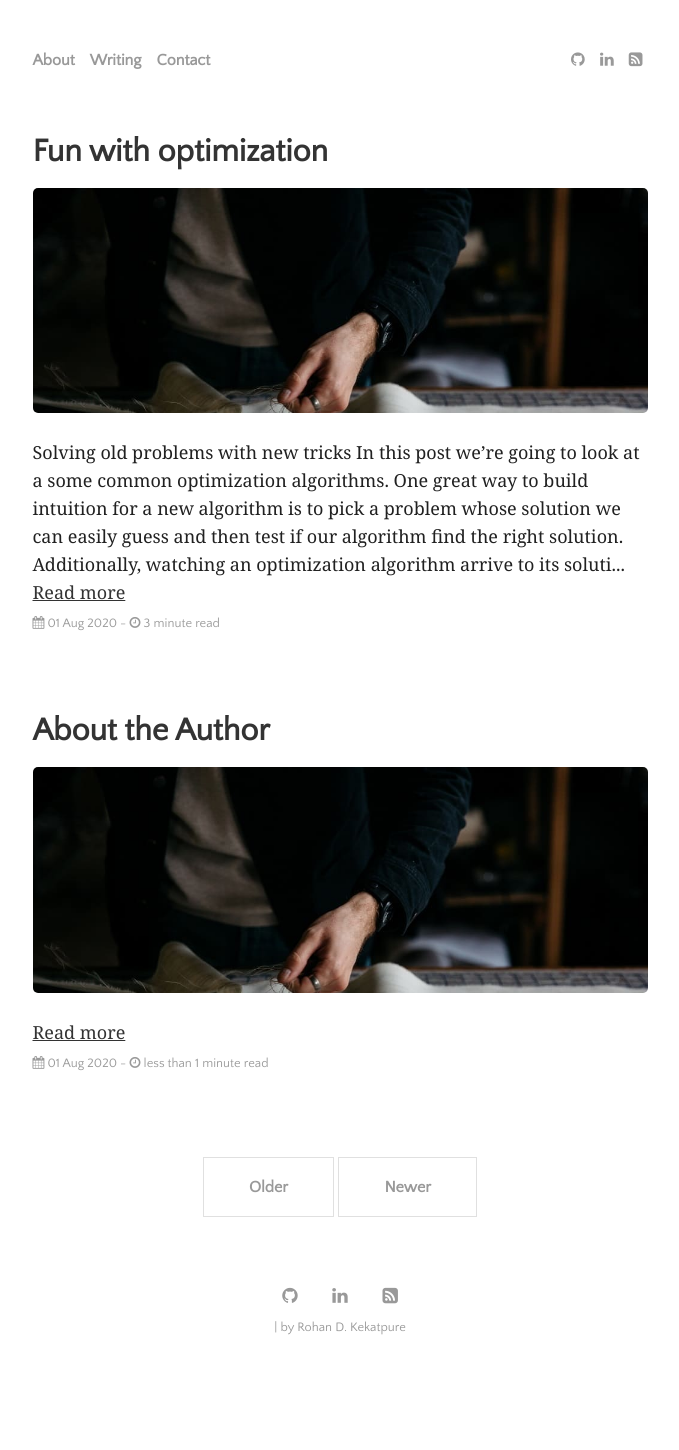
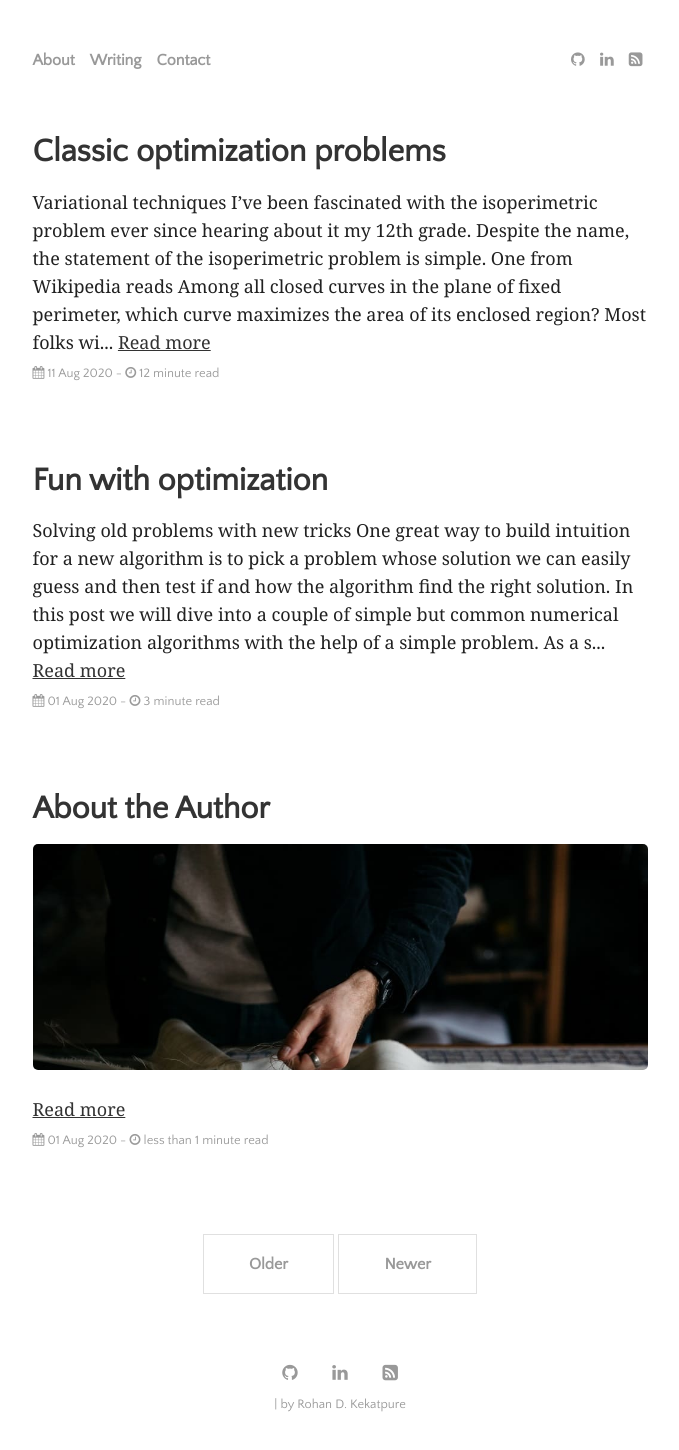
Before and after one commit to rohan-kekatpure/rohan-kekatpure.github.io, a Jekyll site: the page built from index.html, in a window 1280 px wide. Shown: the whole page, without its empty margins (300-979 px from the left). Built offline with Jekyll 4.4.1, drawn with Linux system fonts in a browser that asks for light colours; the list of posts is cut into pages by our own code; before the commit the page ends 1373 px from its top, so only the background shows below that; part of the change alters nothing that is shown.

Commit message:
calculus of variations -- initial draft

```diff
--- a/_posts/2020-08-01-fun-with-optimization.md
+++ b/_posts/2020-08-01-fun-with-optimization.md
@@ -4,13 +4,14 @@ title: "Fun with optimization"
 author: "Rohan"
 categories: journal
 tags: [documentation,sample]
-image: cutting.jpg
+image:
 ---
 ### Solving old problems with new tricks
 
-In this post we're going to look at a some common optimization algorithms. One great way to build intuition for a new
-algorithm is to pick a problem whose solution we can easily guess and then test if our algorithm find the right
-solution. Additionally, watching an optimization algorithm arrive to its solution makes for a satisfying visualization.
+One great way to build intuition for a new algorithm is to pick a problem whose solution we can easily guess and then
+test if and how the algorithm find the right solution. In this post we will dive into a couple of simple but common
+numerical optimization algorithms with the help of a simple problem. As a side benefit, we get to watch some
+satisfying visualizations of an optimization algorithm arrive to its solution.
 
 There is a large pool of problems to choose from for testing a optimization algorithms. This is because mathematical
 optimization is an old field and also because optimization problems are all around us. Various natural entities are
--- /dev/null
+++ b/_posts/2020-08-11-calculus-of-variations.md
@@ -0,0 +1,403 @@
+---
+layout: post
+title: "Classic optimization problems"
+author: "Rohan"
+categories: journal
+tags: [documentation,sample]
+image:
+---
+### Variational techniques
+
+I've been fascinated with the isoperimetric problem ever since hearing about it my 12th grade. Despite the name, the
+statement of the isoperimetric problem is simple. One from [Wikipedia](https://en
+.wikipedia.org/wiki/Isoperimetric_inequality#The_isoperimetric_problem_in_the_plane){:target="_blank"} reads
+
+>Among all closed curves in the plane of fixed perimeter, which curve maximizes the area of its enclosed region?
+
+Most folks will intuitively and correctly think that the answer is a circle.
+
+There are many problems of this flavor. We include a few more examples below.
+
+1. [Fermat's principle](https://en.wikipedia.org/wiki/Fermat%27s_principle)
+    path taken by a ray between two given points is the path that can be traversed in the least time
+
+2. Path of shortest distance connecting a two points is a straight line
+
+3. Among all probability distributions of known mean and variance, the normal distributions has the least entropy
+
+In addition to being fun mathematical problems, these minimization principles play a crucial role in Physics. Expressing
+laws of Physics as minimization principles leads to a uniform treatment of many different areas and has potential to
+provide new insights. Classical mechanics can be reformulated as Lagrangian mechanics based on a suitable
+minization principle. Field equations of gravitation can be derived from a minimization principle. The pattern is to
+identify a suitable quantity whose minimization leads to a desired physical law.
+
+Minimization principles also play an important role computationally. If a suitable minimization principle is known
+for a problem, it can open up ways to compute solutions to otherwise difficult-to-handle problems. Such
+techniques are known as variational techniques. Calculation of orbitals of Helium molecule are a fine example of
+application of variational techniques.
+
+Hopefully the above examples have provided a (admittedly vague) sense of why the calculus of variations (COV) and the
+variational techniques what it begets are important. In addition to being important, the solution to variational
+and optimization problems have a certain magic about them **explain why**
+
+### First principles solution of elementary variational problems
+
+In the remainder of this post, we will solve two classic variational problems in closed form from first principles. The
+two problems of choice are the isoperimetric problem and the minimum entropy problem. The presentation below is part of
+standard treatment of this subject. Yet going over it in our own way is beneficial for internalizing the subject.
+
+#### Standard form of calculus of variations problems
+
+The standard minimization problems is to find the _point_ $x_0$ which minimizes a given scalar function $f(x)$. The
+input variable $x$ can be scalar or a vector, but the function value must be scalar. The way to solve this problem in
+standard calculus is to solve the equation $f'(x) = 0$ for $x$.
+
+The minimization problem in calculus of variations is to find the _function_ $f(x)$ which minimizes a scalar
+_functional_ $J[f]$. A functional is a function of functions. A standard function $f$ takes an input $x$ and outputs
+a number. A functional, on the other hand, takes an entire function $f$ and outputs a single number.
+
+A functional may seem like a new concept, but it is not. Any subroutine which calculates the mean, median, variance, or
+area, of an input function between two values is a functional. We have all seen examples of such subroutines in
+scientific libraries. For calculus of variations, we just abstract the concept for a mathematical treatment. We can
+write the action of a functional $J$ on a function $f$ as
+
+$$
+\begin{equation*}
+J[f] = \text{a scalar value}
+\end{equation*}
+$$
+
+Finding an $f(x)$ that minimizes $J[f(x)]$ is a harder problem than finding an $x$ that minimizes $f(x)$. For
+a calculus of variations problem, therefore we cannot write a general recipe like solve $f'(x) = 0$. We have to
+proceed by identifying special cases. The most common special case is one where $J$ depends on the _integral_ of a
+function $L()$ which is itself a function only of $x$, $y =f(x)$ and $y'= f'(x)$. That is
+
+$$
+\begin{equation*}
+J[f] = \int L(x, y, y')dx
+\end{equation*}
+$$
+
+This may seem like a hopelessly specific case whose analysis will not be worth the effort. But it turns out that a
+variety of practically useful optimization problems can be expressed in the above form or its minor variations.
+Both isoperimetric problem as well as a max entropy problem (and many others) are of the above form. An important
+point to note is that the function $L$ can encore our optimization objective as well as the constraints. This point
+will become clear when we look at the examples.
+
+### Recipe for solving standard COV problem
+
+Once the optimization problem is expressed in the above form, the recipe for solving it to form a differential equation
+for $y = f(x)$ and solve that differential equation. The differential equation for $y$ is obtained from the standard
+form via the famous [Euler-Lagrange equations](https://en.wikipedia.org/wiki/Euler%E2%80%93Lagrange_equation):
+
+$$
+\begin{equation}
+\label{eq:el}
+ \boxed{\frac{\partial L}{\partial y} = \frac{d}{dx}\frac{\partial L}{\partial y'}}
+\end{equation}
+$$
+
+In computing the derivatives of $L$, we treat $y$ and $y'$ as independent variables. That is, when computing
+$\partial L/\partial y$ we do not worry about derivative of $y'$ with respect to $y$. Similarly when computing
+$\partial L/\partial y'$ we do not worry about derivative of $y$ with respect to $y'$. Equation \eqref{eq:el} yields
+a differential in terms of $x$, $y$ and $y'$ whose solution gives us a $y(x)$.
+
+To add constraints, we use a the method of [Lagrange multipliers](https://en.wikipedia org/wiki/Lagrange_multiplier).
+This method modifies the $L(x, y, y')$ function using the constraints and allows us to still use the Euler-Lagrange
+equations. Once again, the method of Lagrange multipliers will become clear when we work with examples.
+
+### Isoperimetric problem
+
+To solve the isoperimetric problem we're given a loop of an inelastic wire of perimeter $S$ and asked for a shape
+$y = f(x)$ that will maximize the area $A$ of the shape. To be able to use the Euler-Lagrange equation, we need to
+derive the $L$ function for the problem. There are standard formulas for the area and perimeter of any curve.
+
+$$
+\begin{align*}
+ & A = \int y dx \\
+ & S = \int \sqrt{1 + y'^2} dx
+\end{align*}
+$$
+
+These formulas allow the following mathematical statement of the isoperimetric problem:
+
+$$
+\begin{align*}
+ \text{maximize}&\qquad \int y dx \\
+ \text{subject to}&\qquad \int \sqrt{1 + y'^2} dx - P = 0
+\end{align*}
+$$
+
+Using the method of Lagrange multipliers, we can convert this into
+
+$$
+\begin{equation*}
+ \text{maximize}\qquad J[y] = \int \left(y - \lambda \sqrt{1 + y'^2} \right) dx,
+\end{equation*}
+$$
+
+where we have ignored the constant term $\lambda P$ since it wont survive the various differentiations.
+
+This is the standard form if we identify
+
+$$
+\begin{equation*}
+ L(x, y, y') = y - \lambda \sqrt{1 + y'^2}
+\end{equation*}
+$$
+
+This form is ready be plugged into the Euler-Lagrange equation. We obtain
+
+$$
+\begin{align*}
+ \frac{\partial L}{\partial y} &= \frac{d}{dx}\frac{\partial L}{\partial y'} \\
+ \Rightarrow 1 &= \lambda \frac{d}{dx} \frac{y'}{\sqrt{1 + y'^2}} \\
+ \Rightarrow \frac{x + h}{\lambda} &= \frac{y'}{\sqrt{1 + y'^2}}\\
+ \Rightarrow y' = \frac{dy}{dx} &= \frac{\pm(x + h)}{\sqrt{\lambda^2 - (x+h)^2}}
+\end{align*}
+$$
+
+This is a simple differential equation whose solution is
+
+$$
+\begin{equation*}
+ (x + h)^2 + (y + k)^2 = \lambda^2
+\end{equation*}
+$$
+
+which is the standard equation of a circle centered at $(-h, -k)$ and radius $\lambda$.
+
+### Max entropy problem
+
+The max entropy problem is simpler calculus-wise but involves multiple constraints in a single problem. One version
+of the max entropy read as follows:
+
+> Among all probability distributions $p(x)$ of known mean $\mu$ and known variance $\sigma^2$ find the one with
+largest entropy.
+
+Entropy of a (continuous) random variable $X$ with PDF $p(x)$ is given by $H = -\int p(x)\log p(x) dx\$. The entropy
+is our optimization objective and the known mean, variance and probability normalization condition are our
+constraints for this problem. As before, we can express the problem mathematically as
+
+$$
+\begin{align*}
+ \text{maximize}&\qquad \int -p(x)\, \log p(x)\, dx \\
+ \text{subject to}&\qquad \int p(x)\, dx = 1 \qquad \ldots \text{normalization}\\
+                  &\qquad \int x\, p(x)\, dx = \mu \qquad \ldots \text{known mean}\\
+                  &\qquad \int x^2\, p(x)\, dx = \sigma^2 + \mu^2 \qquad \ldots \text{known variance}
+\end{align*}
+$$
+
+Using the recipe for Lagrange multipliers we can transform the above optimization problem with constraints into the
+standard form:
+
+$$
+\begin{equation*}
+    J[p] = \int L(x, p, p') dx
+\end{equation*}
+$$
+
+where
+
+$$
+\begin{equation*}
+    L(x, p, p') = -p \log p - \lambda_1 p - \lambda_2 xp -\lambda_3 x^2p
+\end{equation*}
+$$
+
+The derivatives of $L$ with respect to $p$ and $p'$ are
+
+$$
+\begin{align*}
+    \frac{\partial L}{\partial p} &= -1 - \log p -\lambda_1 - \lambda_2 x -\lambda_3 x^2\\ \\
+    \frac{\partial L}{\partial p'} &= 0
+\end{align*}
+$$
+
+Substituting into Euler-Lagrange equation we get
+
+$$
+\begin{align*}
+    -\log p &= 1 + \lambda_1 + \lambda_2 x + \lambda_3 x^2 \\ \\
+    \Rightarrow p(x) &= A e^{-(a x + b x^2)}
+\end{align*}
+$$
+
+In the last equation we have somewhat simplified the last expression by identifying $A \leftarrow e^{-(1+\lambda_1)}$,
+$a \leftarrow \lambda_2$ and $b \leftarrow \lambda_3$. We have the standard integrals (e.g. from Wolfram Alpha)
+
+$$
+\begin{align*}
+    \int p(x)\, dx &= A\, \sqrt{\frac{\pi}{b}} e^{a^2/4b} = 1 \\
+    \int x\,p(x)\, dx &= A\, \sqrt{\frac{\pi}{b}} e^{a^2/4b} \left(\frac{-a}{2b}\right) = \mu \\
+    \int x^2\,p(x)\, dx &= A\, \sqrt{\frac{\pi}{b}} e^{a^2/4b} \left(\frac{a^2}{4b^2} + \frac{1}{2b}\right)
+                         = \mu^2 + \sigma^2
+\end{align*}
+$$
+
+The above equations allow us to write the undetermined constants $A$, $a$ and $b$ in terms of given quantities $\mu$
+and $\sigma$ as
+
+$$
+\begin{equation}
+    \label{eq:coeffs}
+    A = \sqrt{b/\pi}, \qquad \mu = -a/(2b), \qquad \sigma^2 = 1/(2b)
+\end{equation}
+$$
+
+With these equations, $p(x)$ can be written as
+
+$$
+\begin{equation*}
+    p(x) = \sqrt{\frac{b}{\pi}}\, e^{-a^2/4b}\, e^{-(ax + bx^2)}
+         = \sqrt{\frac{b}{\pi}}\, e^{-b(x + \frac{a}{2b})^2}
+\end{equation*}
+$$
+
+Finally substituting the coefficients $A$, $a$ and $b$ from equation \eqref{eq:coeffs} we get
+
+$$
+\begin{equation*}
+    p(x) = \frac{1}{\sqrt{2\pi\sigma^2}} \, e^{-\frac{(x-\mu)^2}{2\sigma^2}}
+\end{equation*}
+$$
+
+which is a normal distribution with mean $\mu$ and variance $\sigma^2$.
+
+### Generalizations of Euler-Lagrange equations
+
+The two problems we solved so far used the $L$ function that depended on $x$, $y$ and $y'$. There are many
+generalizations of $L$ functions. Three practically important generalizations that immediately follow the one we've
+considered are the following.
+
+1. $L(x, y, y', y'')$:
+
+    The $L$ function depends on a single function of a single variable, but the dependence involves higher order
+    derivatives. This case could arise in variational problems involving curvature. The Euler-Lagrange equation for
+    this case has a second derivative term:
+
+    $$
+    \begin{equation*}
+        \frac{\partial L}{\partial y}
+        - \frac{d}{dx}\frac{\partial L}{\partial y'}
+        +\frac{d^2}{dx^2}\frac{\partial L}{\partial y''} = 0
+    \end{equation*}
+    $$
+
+2. $L(t, f(t), g(t), f'(t), g'(t))$:
+
+    The $L$ function depends on two functions $f$ and $g$, both of which depend on a single variable $t$. This
+    case arise for a variational problem defined on a parametric curve. In this case we get two coupled first order
+    Euler-Lagrange equations:
+
+    $$
+    \begin{align*}
+        \frac{\partial L}{\partial f} = \frac{d}{dt}\frac{\partial L}{\partial f'} \\ \\
+        \frac{\partial L}{\partial g} = \frac{d}{dt}\frac{\partial L}{\partial g'}
+    \end{align*}
+    $$
+
+3. $L(x, y, z(x, y), z_x, z_y)$:
+
+    The $L$ function depends on a function of two variables $z(x, y)$ and their first derivatives. This case could
+    arise for variational problems in higher dimensions. E.g. isoperimetric problem for a sphere. In this case the
+    Euler-Lagrange equation has a term that looks like total derivative:
+
+    $$
+    \begin{equation*}
+        \frac{\partial L}{\partial z} =
+        \frac{\partial}{\partial x}\frac{\partial L}{\partial z_x} +
+        \frac{\partial}{\partial y}\frac{\partial L}{\partial z_y}
+    \end{equation*}
+    $$
+
+Further generalization are possible and the reader is referred to [Wikipedia](https://en.wikipedia
+.org/wiki/Euler%E2%80%93Lagrange_equation#Generalizations) for more.
+
+### Isoperimetric problem in parametrized coordinates
+
+We will explore generalization #2 in more detail using the isoperimetric problem again. Instead of directly
+seeking the function $y(x)$ we will parametrize the $x$ and the $y$ coordinates using a single dependent variable $t$
+and using _two_ functions: $x = x(t)$ and $y = y(t)$. To derive the new $L$ function, we need the formulas for the
+area and the perimeter of this parametrized curve. To that end we will consider two successive points along this
+curve separated by an infinitesimal distance $\delta t$. The situation is depicted in the figure below.
+
+<figure>
+    <img src="{{site.url}}/assets/img/triangle.png" alt='hello' width='500' heigh='500' style='margin: 10px;'>
+    <figcaption></figcaption>
+</figure>
+
+The area of this infinitesimal triangle is
+
+$$
+\begin{align*}
+    \delta A &= \frac{1}{2}
+    \begin{vmatrix}
+        0 & 0 & 1 \\
+        x(t) & y(t) & 1 \\
+        x(t + \delta t) & y(t + \delta t) & 1
+    \end{vmatrix} \\
+    &= \frac{1}{2}\left[ x(t) y(t + \delta t) - y(t) x(t + \delta t)\right] \\
+    &= \frac{1}{2}[x(t) y'(t) - y(t) x'(t)]\delta t
+        \qquad\ldots \text{using } f(t + \delta t) \approx f(t) + f'(t)\delta t  \\
+    dA &= \frac{1}{2}(x y' - x'y)dt \qquad \ldots \text{differential notation}
+\end{align*}
+$$
+
+The total area $A$ enclosed by the curve is the sum over areas of all infinitesimal triangles as the parameter $t$ is
+varied over its range: $A = \int \frac{1}{2}(x y' - x' y) dt$.
+
+The perimeter $\delta s$ of the exterior segment of the infinitesimal triangle is
+
+$$
+\begin{align*}
+    \delta s^2 &= (x(t+\delta t) - x(t))^2 + (y(t+\delta t) - y(t))^2 \\
+         &= (x'(t)^2 + y'(t)^2)\delta t^2\\
+    ds &= \sqrt{x'^2 + y'^2} dt \qquad \ldots \text{differential notation}
+\end{align*}
+$$
+
+The total perimeter $S$ is the sum of lengths of all such segments: $S = \int \sqrt{x'^2 + y'^2}dt$.
+
+With the total area and total perimeter in hand, the $L$ function for our constrained optimization problem in the
+parametrized coordinates can be written as
+
+$$
+\begin{equation*}
+    L(t, x, y, x', y') = \frac{1}{2}(xy' - x'y) + \lambda \sqrt{x'^2 + y'^2}
+\end{equation*}
+$$
+
+As mentioned before, we have two sets of Euler-Lagrange equations, one each for $x$ and $y$. From the $x$ equation we
+get
+
+$$
+\begin{align}
+    \frac{\partial L}{\partial x} &= \frac{d}{dt} \frac{\partial L}{\partial x'} \notag \\
+    \frac{y'}{2} &= \frac{d}{dt} \left(-\frac{y}{2} + \lambda\frac{x'}{\sqrt{x'^2 + y'^2}}\right) \notag \\
+    y' &= \lambda \frac{d}{dt} \frac{x'}{\sqrt{x'^2 + y'^2}} \notag \\
+    \Rightarrow \frac{y + k}{\lambda} &= \frac{x'}{\sqrt{x'^2 + y'^2}} \label{eq:elx}
+\end{align}
+$$
+
+Similarly for the $y$ equation we get
+
+$$
+\begin{align}
+    \frac{\partial L}{\partial y} &= \frac{d}{dt} \frac{\partial L}{\partial y'} \notag \\
+    \frac{-x'}{2} &= \frac{d}{dt} \left(\frac{y}{2} + \lambda\frac{y'}{\sqrt{x'^2 + y'^2}}\right) \notag \\
+    -x' &= \lambda \frac{d}{dt} \frac{y'}{\sqrt{x'^2 + y'^2}} \notag \\
+    \Rightarrow \frac{-(x + h)}{\lambda} &= \frac{y'}{\sqrt{x'^2 + y'^2}} \label{eq:ely}
+\end{align}
+$$
+
+Dividing equation \eqref{eq:ely} by equation \eqref{eq:elx} we get
+
+$$
+\begin{align*}
+    \frac{y'}{x'} &= \frac{dy}{dx} = \frac{-(x + h)}{y + k} \\
+    \Rightarrow (y + k)^2 &= -(x + h)^2 + C
+\end{align*}
+$$
+
+which is once again the equation of a circle.
```
Also changed, not shown: assets/img/triangle.png (added).
